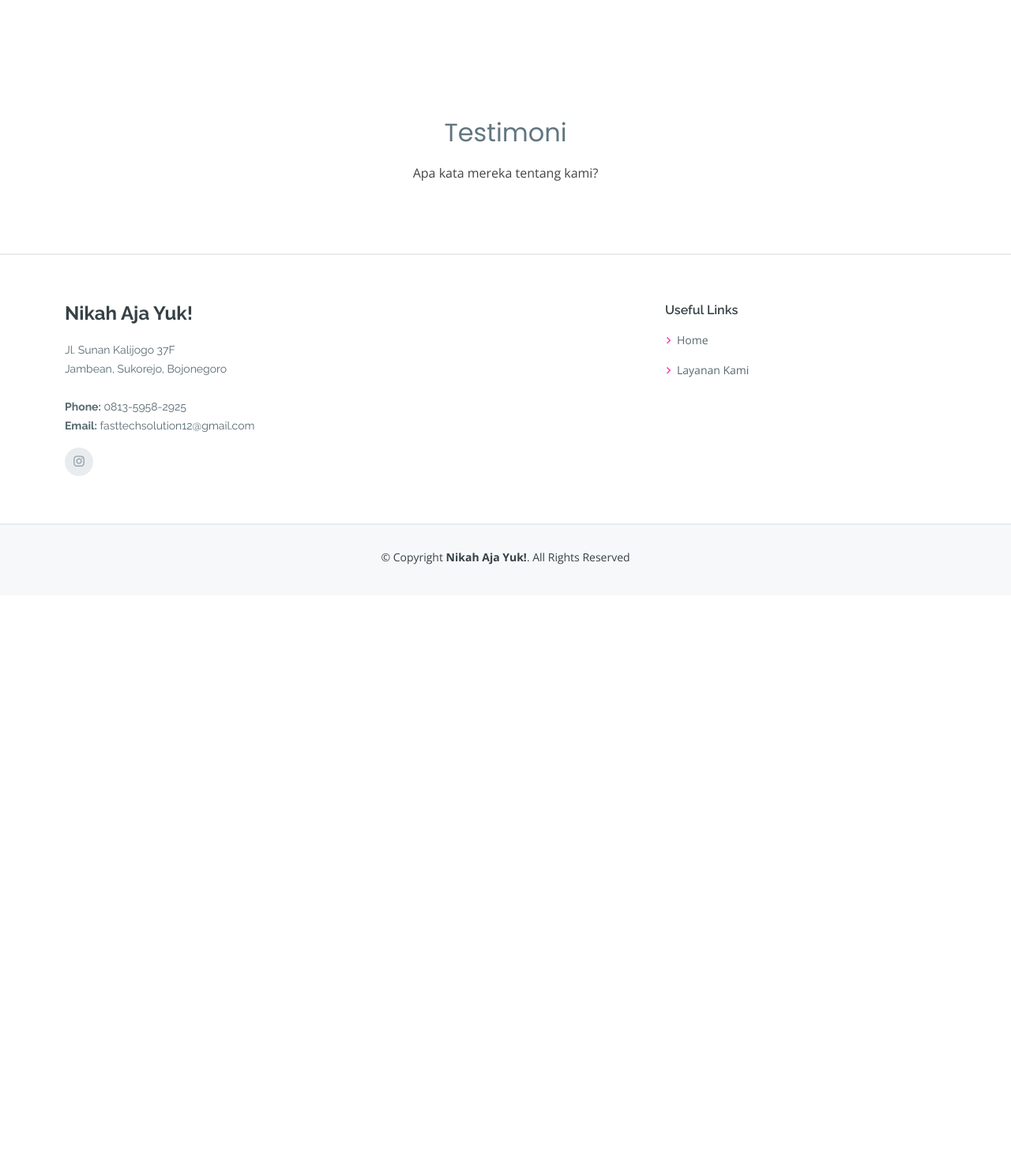
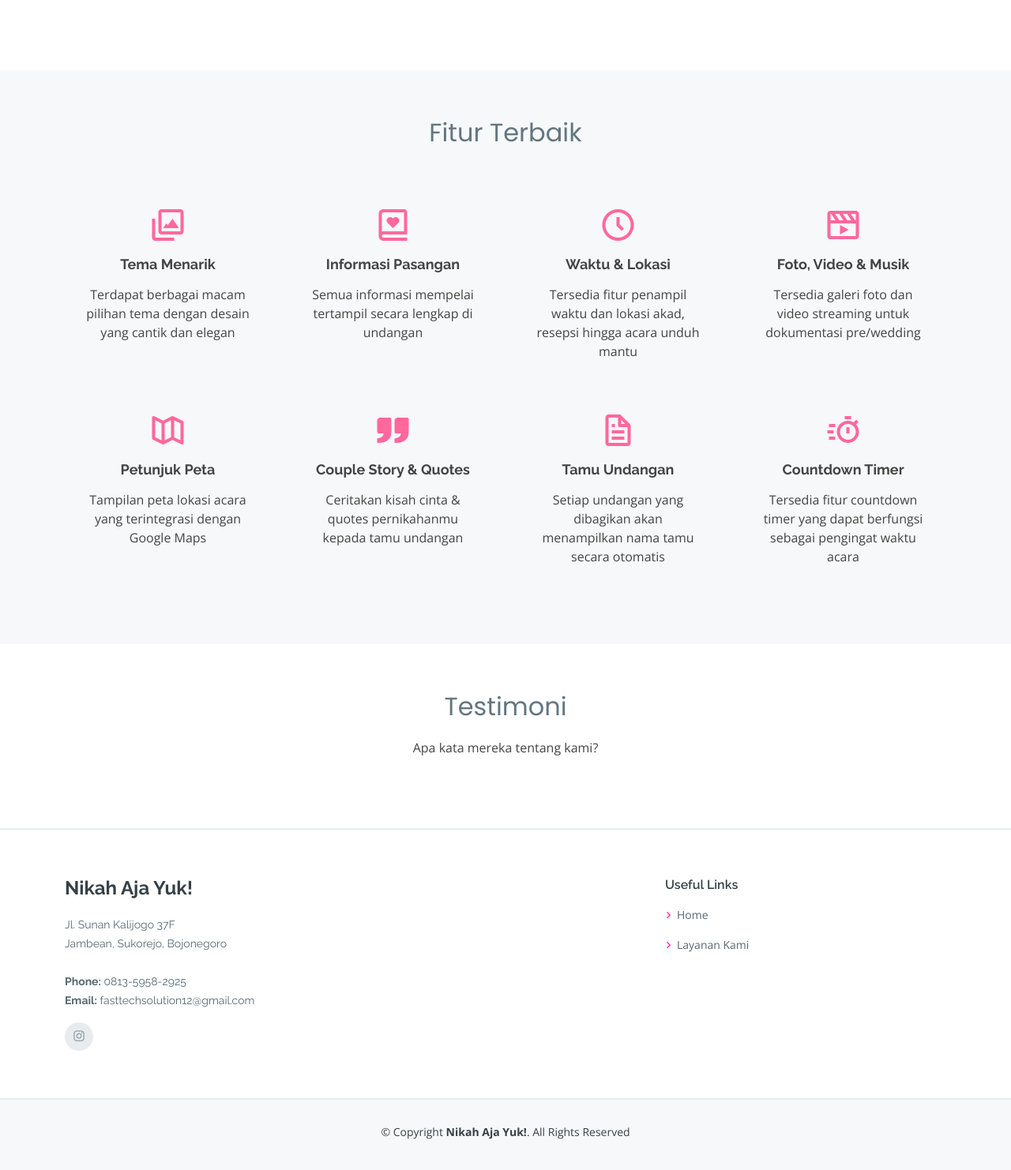
Before and after one commit to ElfanRodh/wedding, a CodeIgniter app: page /database/ in a window 1280 px wide. Shown: the part 3064-4546 px from the top of the page at 79% size. Before the commit the page ends 3779 px from the top, so only its background shows below. Run offline with CodeIgniter, Linux system fonts and the light colour scheme; data that the repository does not hold is empty.

Commit message:
ad feature

```diff
--- a/application/views/web/index.php
+++ b/application/views/web/index.php
@@ -228,12 +228,12 @@
           </p>
         </div>
 
-        <div class="row">
+        <div class="row justify-content-center">
           <div class="col-md-6 col-lg-4 d-flex align-items-stretch mb-5 mb-lg-0" data-aos="zoom-in">
             <div class="icon-box icon-box-pink">
               <div class="icon"><i class="bx bx-globe"></i></div>
               <h4 class="title">
-                <a href="">Undangan Website</a>
+                <a href="#">Undangan Website</a>
               </h4>
               <p class="description">
                 Undangan Digital dalam bentuk Website yang siap untuk kamu bagikan kepada teman-teman kamu.
@@ -245,7 +245,7 @@
             <div class="icon-box icon-box-cyan">
               <div class="icon"><i class="bx bx-slideshow"></i></div>
               <h4 class="title">
-                <a href="">Undangan Video</a>
+                <a href="#">Undangan Video</a>
               </h4>
               <p class="description">
                 Undangan Digital dalam bentuk Video, ceritakan momen-momen kamu dengan kualitas terbaik.
@@ -257,7 +257,7 @@
             <div class="icon-box icon-box-green">
               <div class="icon"><i class="bx bx-image"></i></div>
               <h4 class="title">
-                <a href="">Undangan Gambar</a>
+                <a href="#">Undangan Gambar</a>
               </h4>
               <p class="description">
                 Undangan Digital dalam bentuk Gambar, kamu bisa mengundang teman-temanmu untuk datang dalam acaramu.
@@ -268,7 +268,8 @@
         </div>
 
       </div>
-    </section><!-- End Services Section -->
+    </section>
+    <!-- End Services Section -->
 
     <!-- ======= Portfolio Section ======= -->
     <section id="portfolio" class="portfolio">
@@ -412,7 +413,89 @@
         </div>
 
       </div>
-    </section><!-- End Portfolio Section -->
+    </section>
+    <!-- End Portfolio Section -->
+
+    <section id="features" class="services section-bg">
+      <div class="container">
+
+        <div class="section-title" data-aos="fade-up">
+          <h2>Fitur Terbaik</h2>
+          <p>
+            <!-- Kami menyediakan berbagai layanan untuk kamu -->
+          </p>
+        </div>
+
+        <div class="row">
+          <div class="col-md-6 col-lg-3 d-flex align-items-stretch mb-5 mb-lg-0" data-aos="zoom-in">
+            <div class="text-center p-4 icon-box-pink">
+              <div class="icon"><i class="bx bx-images"></i></div>
+              <h3 class="title">Tema Menarik</h3>
+              <p>Terdapat berbagai macam pilihan tema dengan desain yang cantik dan elegan</p>
+            </div>
+          </div>
+
+          <div class="col-md-6 col-lg-3 d-flex align-items-stretch mb-5 mb-lg-0" data-aos="zoom-in" data-aos-delay="100">
+            <div class="text-center p-4 icon-box-pink">
+              <div class="icon"><i class="bx bx-book-heart"></i></div>
+              <h3 class="title">Informasi Pasangan</h3>
+              <p>Semua informasi mempelai tertampil secara lengkap di undangan</p>
+            </div>
+          </div>
+
+          <div class="col-md-6 col-lg-3 d-flex align-items-stretch mb-5 mb-lg-0" data-aos="zoom-in" data-aos-delay="200">
+            <div class="text-center p-4 icon-box-pink">
+              <div class="icon"><i class="bx bx-time-five"></i></div>
+              <h3 class="title">Waktu & Lokasi</h3>
+              <p>Tersedia fitur penampil waktu dan lokasi akad, resepsi hingga acara unduh mantu</p>
+            </div>
+          </div>
+
+          <div class="col-md-6 col-lg-3 d-flex align-items-stretch mb-5 mb-lg-0" data-aos="zoom-in" data-aos-delay="200">
+            <div class="text-center p-4 icon-box-pink">
+              <div class="icon"><i class="bx bx-movie-play"></i></div>
+              <h3 class="title">Foto, Video & Musik</h3>
+              <p>Tersedia galeri foto dan video streaming untuk dokumentasi pre/wedding</p>
+            </div>
+          </div>
+
+          <div class="col-md-6 col-lg-3 d-flex align-items-stretch mb-5 mb-lg-0" data-aos="zoom-in" data-aos-delay="200">
+            <div class="text-center p-4 icon-box-pink">
+              <div class="icon"><i class="bx bx-map-alt"></i></div>
+              <h3 class="title">Petunjuk Peta</h3>
+              <p>Tampilan peta lokasi acara yang terintegrasi dengan Google Maps</p>
+            </div>
+          </div>
+
+          <div class="col-md-6 col-lg-3 d-flex align-items-stretch mb-5 mb-lg-0" data-aos="zoom-in" data-aos-delay="200">
+            <div class="text-center p-4 icon-box-pink">
+              <div class="icon"><i class="bx bxs-quote-right"></i></div>
+              <h3 class="title">Couple Story & Quotes</h3>
+              <p>Ceritakan kisah cinta & quotes pernikahanmu kepada tamu undangan</p>
+            </div>
+          </div>
+
+          <div class="col-md-6 col-lg-3 d-flex align-items-stretch mb-5 mb-lg-0" data-aos="zoom-in" data-aos-delay="200">
+            <div class="text-center p-4 icon-box-pink">
+              <div class="icon"><i class="bx bx-file"></i></div>
+              <h3 class="title">Tamu Undangan</h3>
+              <p>Setiap undangan yang dibagikan akan menampilkan nama tamu secara otomatis</p>
+            </div>
+          </div>
+
+          <div class="col-md-6 col-lg-3 d-flex align-items-stretch mb-5 mb-lg-0" data-aos="zoom-in" data-aos-delay="200">
+            <div class="text-center p-4 icon-box-pink">
+              <div class="icon"><i class="bx bx-timer"></i></div>
+              <h3 class="title">Countdown Timer</h3>
+              <p>Tersedia fitur countdown timer yang dapat berfungsi sebagai pengingat waktu acara</p>
+            </div>
+          </div>
+
+        </div>
+
+      </div>
+    </section>
+
 
     <!-- ======= Cta Section ======= -->
     <!-- <section id="cta" class="cta">
@@ -490,10 +573,10 @@
                 <h4>Walter White</h4>
                 <span>Chief Executive Officer</span>
                 <div class="social">
-                  <a href=""><i class="bi bi-twitter"></i></a>
-                  <a href=""><i class="bi bi-facebook"></i></a>
-                  <a href=""><i class="bi bi-instagram"></i></a>
-                  <a href=""><i class="bi bi-linkedin"></i></a>
+                  <a href="#"><i class="bi bi-twitter"></i></a>
+                  <a href="#"><i class="bi bi-facebook"></i></a>
+                  <a href="#"><i class="bi bi-instagram"></i></a>
+                  <a href="#"><i class="bi bi-linkedin"></i></a>
                 </div>
               </div>
             </div>
@@ -506,10 +589,10 @@
                 <h4>Sarah Jhonson</h4>
                 <span>Product Manager</span>
                 <div class="social">
-                  <a href=""><i class="bi bi-twitter"></i></a>
-                  <a href=""><i class="bi bi-facebook"></i></a>
-                  <a href=""><i class="bi bi-instagram"></i></a>
-                  <a href=""><i class="bi bi-linkedin"></i></a>
+                  <a href="#"><i class="bi bi-twitter"></i></a>
+                  <a href="#"><i class="bi bi-facebook"></i></a>
+                  <a href="#"><i class="bi bi-instagram"></i></a>
+                  <a href="#"><i class="bi bi-linkedin"></i></a>
                 </div>
               </div>
             </div>
@@ -522,10 +605,10 @@
                 <h4>-</h4>
                 <span>CTO</span>
                 <div class="social">
-                  <a href=""><i class="bi bi-twitter"></i></a>
-                  <a href=""><i class="bi bi-facebook"></i></a>
-                  <a href=""><i class="bi bi-instagram"></i></a>
-                  <a href=""><i class="bi bi-linkedin"></i></a>
+                  <a href="#"><i class="bi bi-twitter"></i></a>
+                  <a href="#"><i class="bi bi-facebook"></i></a>
+                  <a href="#"><i class="bi bi-instagram"></i></a>
+                  <a href="#"><i class="bi bi-linkedin"></i></a>
                 </div>
               </div>
             </div>
```
